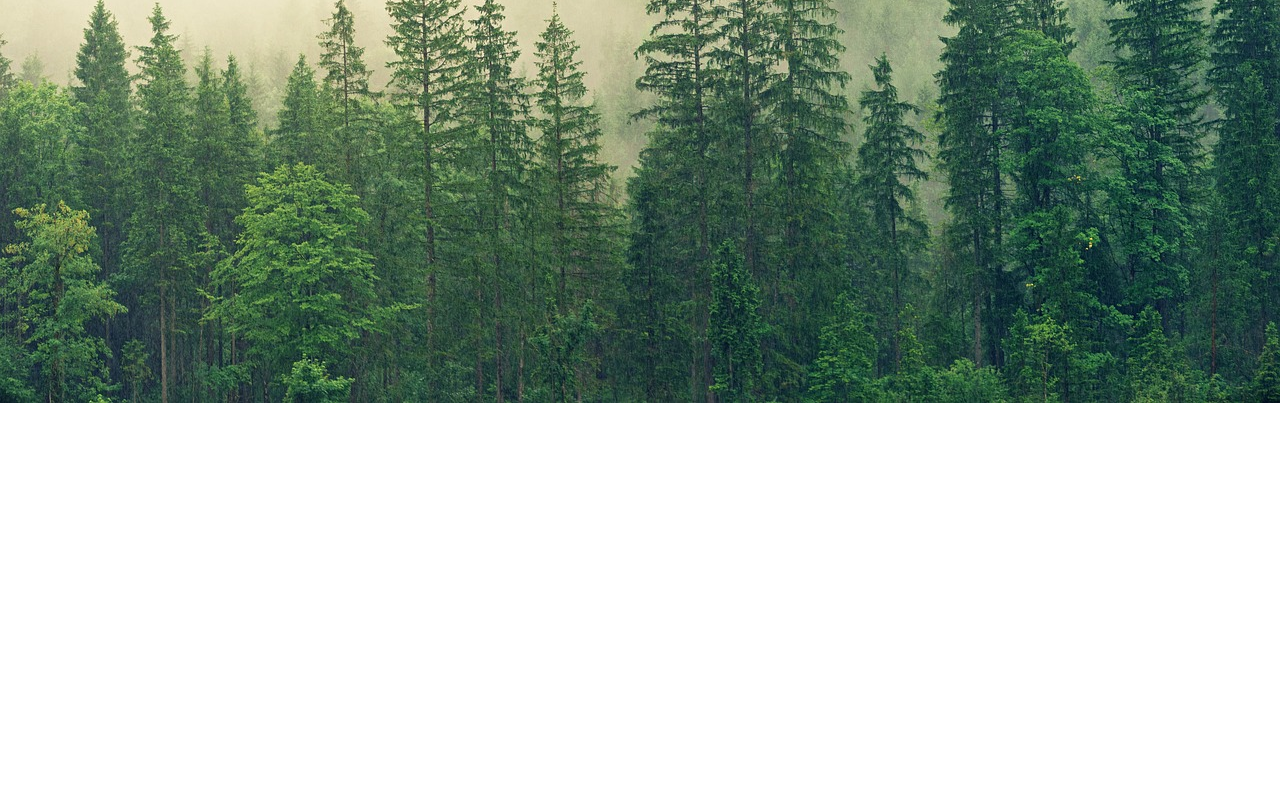
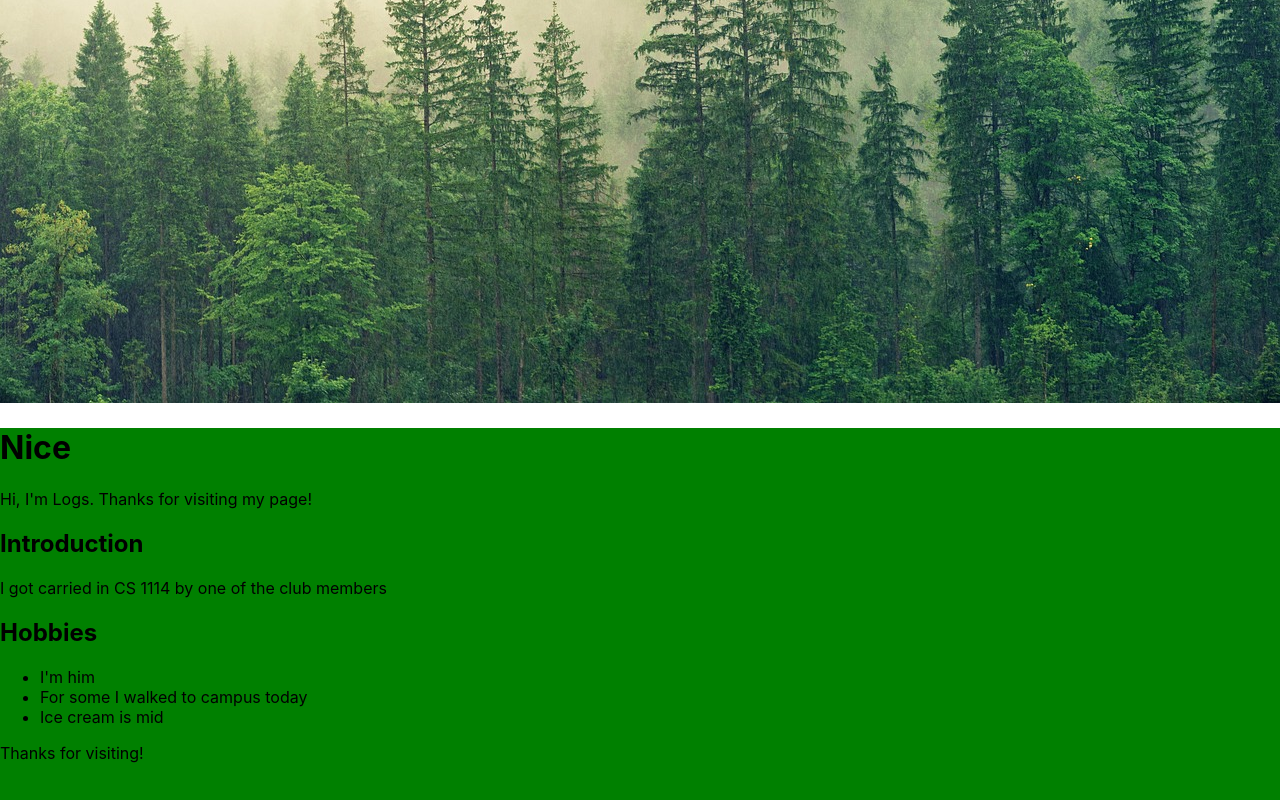
Before and after one commit to csopensourcevt/simplereactwebsite, a React (Create React App) app: page / in a window 1280 px wide. Shown: the part 2050-2850 px from the top of the page. Before the commit the page ends 2457 px from the top, so only its background shows below. Built offline with nearby package versions, Linux system fonts and the light colour scheme.

Commit message:
Add my information

```diff
--- a/src/App.js
+++ b/src/App.js
@@ -2,6 +2,7 @@ import "./App.sass";
 import ExamplePage1 from "./Pages/ExamplePage1/ExamplePage1.js";
 import ExamplePage2 from "./Pages/ExamplePage2/ExamplePage2.js";
 import Heesang from "./Pages/Heesang/Heesang.js";
+import Salinas from "./Pages/Salinas/Salinas.js";
 
 function App() {
   return (
@@ -9,6 +10,7 @@ function App() {
       <ExamplePage1 />
       <ExamplePage2 />
       <Heesang />
+      <Salinas />
     </div>
   );
 }
--- /dev/null
+++ b/src/Pages/Salinas/Salinas.css
@@ -0,0 +1,6 @@
+
+.salinas_toplevel {
+    height: 100vh;
+    background: green;
+
+}
--- /dev/null
+++ b/src/Pages/Salinas/Salinas.js
@@ -0,0 +1,34 @@
+import './Salinas.css';
+
+function Salinas() {
+    return (
+        <div className="salinas_toplevel">
+            <header>
+                <h1>Nice</h1>
+                <p>Hi, I'm Logs. Thanks for visiting my page!</p>
+            </header>
+            <main>
+                <section className="introduction">
+                    <h2>Introduction</h2>
+                    <p>
+                        I got carried in CS 1114 by one of the club members
+                    </p>
+                </section>
+                <section className="hobbies">
+                    <h2>Hobbies</h2>
+                    <ul>
+                        <li>I'm him</li>
+                        <li>For some I walked to campus today</li>
+                        <li>Ice cream is mid</li>
+                        {/* Add your hobbies here */}
+                    </ul>
+                </section>
+            </main>
+            <footer>
+                <p>Thanks for visiting!</p>
+            </footer>
+        </div>
+    );
+}
+
+export default Salinas;
```
